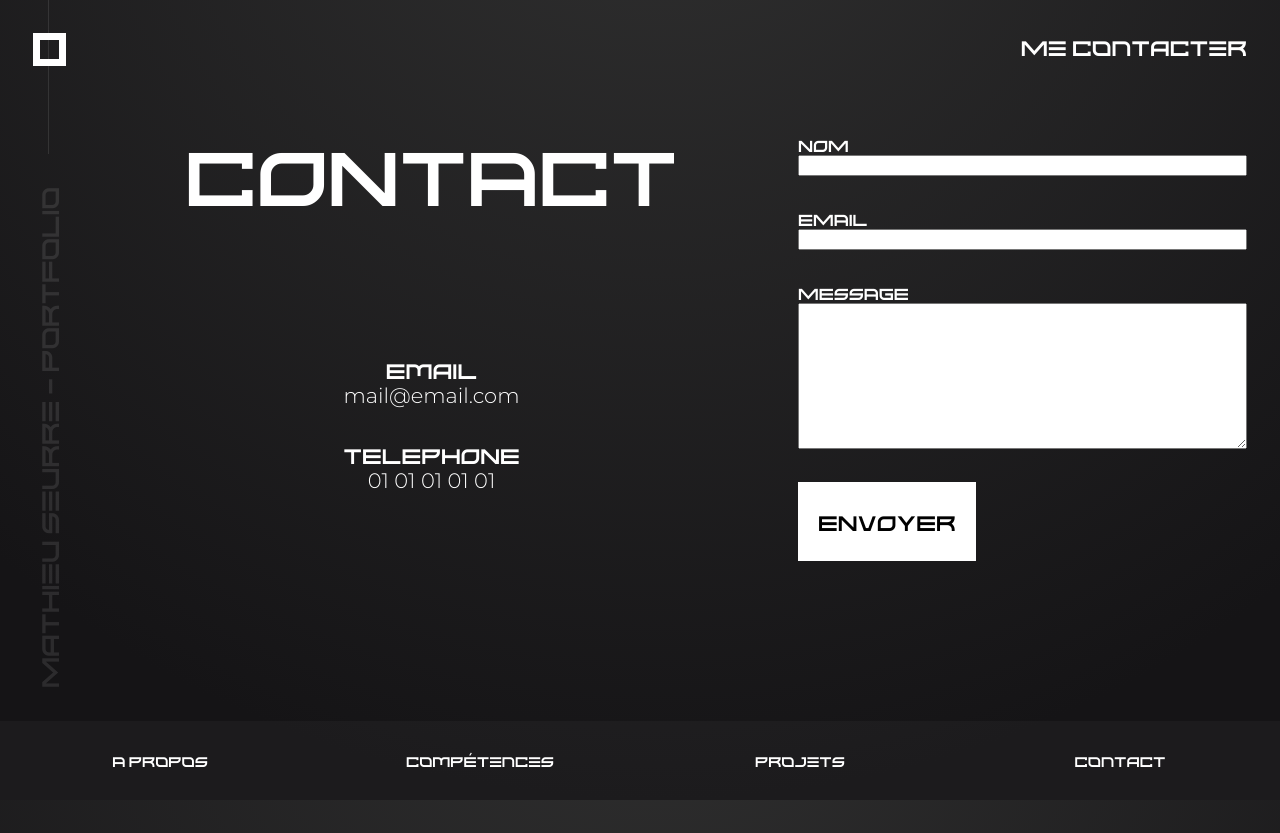
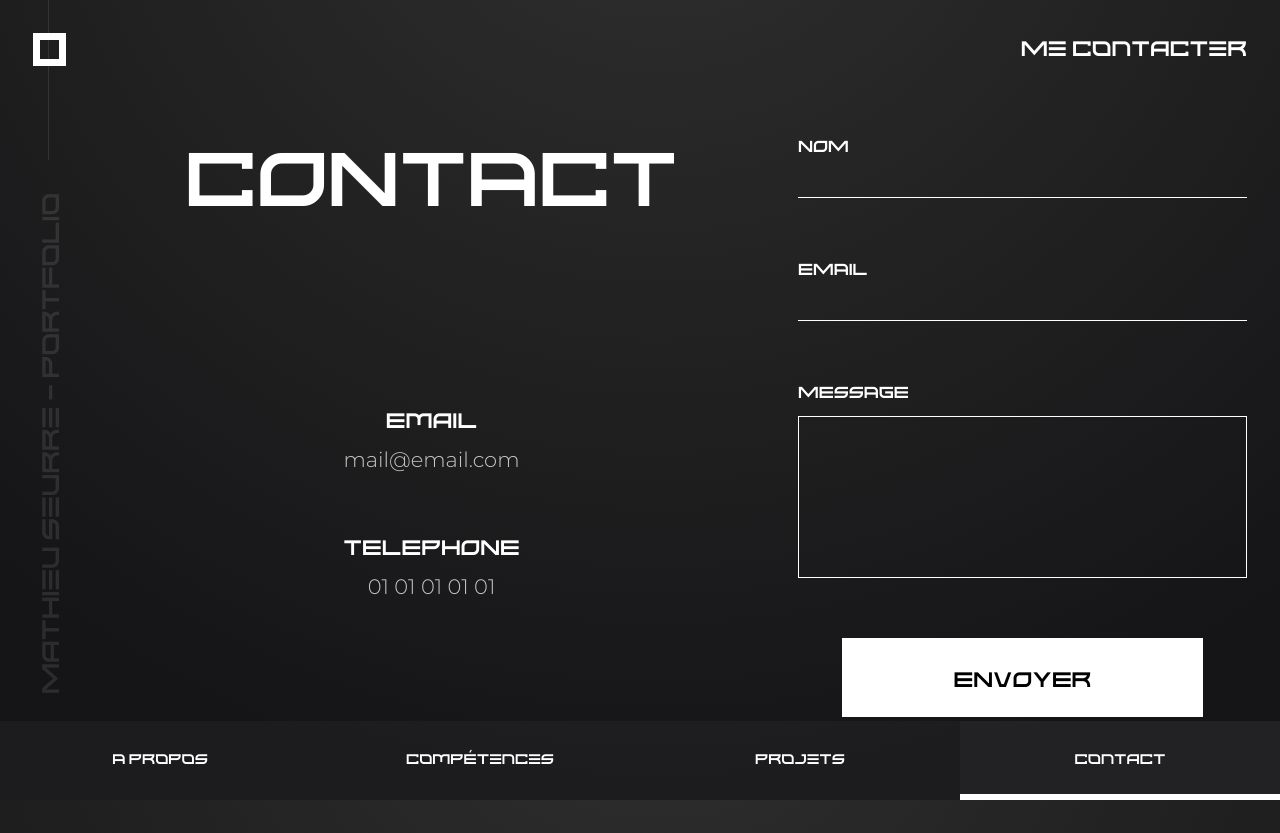
Before and after one commit to Tarborar/OC-Projet-8, a React (Create React App) app: page /contact in a window 1280 px wide. Built offline with nearby package versions, Linux system fonts and the light colour scheme.

Commit message:
Correction design

```diff
--- a/src/components/Card.jsx
+++ b/src/components/Card.jsx
@@ -1,8 +1,8 @@
 import '../styles/Card.scss'
 
-function Card(){
+function Card({onClick}){ //doit passer l'argument onClick pour le transférer l'événement au component
     return(
-        <div className='card-bloc'>
+        <div className='card-bloc' onClick={onClick}>
             <div className='card-content'>
                 <div className='card-content__information'>
                     <div className='card-content-line'></div>
--- a/src/components/Navigation.jsx
+++ b/src/components/Navigation.jsx
@@ -1,19 +1,21 @@
-import { Link } from 'react-router-dom'
+import { Link, useLocation } from 'react-router-dom'
 import '../styles/Navigation.scss'
 
 function Navigation() {
+    const location = useLocation();
+
     return (
         <nav className='navigation-navbar smallText'>
-            <Link to="/about" className='navigation-navbar__bloc noLinkDecoration'>
+            <Link to="/about" className={`navigation-navbar__bloc noLinkDecoration ${location.pathname === '/about' ? 'active' : ''}`}>
                 <div className='navigation-navbar__bloc--text noLinkDecoration'>A Propos</div>
             </Link>
-            <Link to="/skills" className='navigation-navbar__bloc noLinkDecoration'>
+            <Link to="/skills" className={`navigation-navbar__bloc noLinkDecoration ${location.pathname === '/skills' ? 'active' : ''}`}>
                 <div className='navigation-navbar__bloc--text noLinkDecoration'>Compétences</div>
             </Link>
-            <Link to="/projects" className='navigation-navbar__bloc noLinkDecoration'>
+            <Link to="/projects" className={`navigation-navbar__bloc noLinkDecoration ${location.pathname === '/projects' ? 'active' : ''}`}>
                 <div className='navigation-navbar__bloc--text noLinkDecoration'>Projets</div>
             </Link>
-            <Link to="/contact" className='navigation-navbar__bloc noLinkDecoration'>
+            <Link to="/contact" className={`navigation-navbar__bloc noLinkDecoration ${location.pathname === '/contact' ? 'active' : ''}`}>
                 <div className='navigation-navbar__bloc--text noLinkDecoration'>Contact</div>
             </Link>
         </nav>
--- a/src/pages/Contact.jsx
+++ b/src/pages/Contact.jsx
@@ -7,11 +7,11 @@ function Contact(){
             <div className='contact-bloc__information'>
                 <h2 className="titleText">CONTACT</h2>
                 <div className='contact-bloc__information--info'>
-                    <div>
+                    <div className='contact-bloc__information--info--spacing'>
                         <div className='mediumText'>Email</div>
                         <p className='mediumText montserrat'>mail@email.com</p>
                     </div>
-                    <div>
+                    <div className='contact-bloc__information--info--spacing'>
                         <div className='mediumText'>TELEPHONE</div>
                         <p className='mediumText montserrat'>01 01 01 01 01</p>
                     </div>
@@ -20,17 +20,20 @@ function Contact(){
             <form action="#" className='contact-bloc__form'>
                 <div className='input'>
                     <label htmlFor="nom">NOM</label>
-                    <input type="text" name='nom'/>
+                    <input type="text" name='nom' className='mediumText montserrat'/>
                 </div>
                 <div className='input'>
                     <label htmlFor="email">EMAIL</label>
-                    <input type="text" name='email'/>
+                    <input type="text" name='email' className='mediumText montserrat'/>
                 </div>
                 <div className='input'>
                     <label htmlFor="message">MESSAGE</label>
-                    <textarea className='textarea' name='message'/>
+                    <textarea className='textarea mediumText montserrat' name='message' />
                 </div>
-                <Button cta={"ENVOYER"} type='submit'/>
+                <div className='contact-bloc__form--position-btn'>
+                    <Button cta={"ENVOYER"} type='submit'/>
+                </div>
+
             </form>
         </div>
     );
--- a/src/pages/Projects.jsx
+++ b/src/pages/Projects.jsx
@@ -3,6 +3,7 @@ import Modal from '../components/Modal';
 
 import '../styles/Projects.scss'
 import Card from '../components/Card'
+import arrow from '../assets/arrow.svg'
 
 function Projects(){
     const [toggleState, setToggleState] = useState(1);
@@ -18,12 +19,16 @@ function Projects(){
 
     return(
         <div className='projects-page'>
-            <h2 className='titleText'>Projets</h2>
+            <h2 className='titleText'>PROJETS</h2>
             <div className='projects-bloc'>
-                <div className={toggleState === 1 ? 'projects-bloc__web active-web' : 'projects-bloc__web'} onClick={toggleModal}>
-                    <div className='projects-bloc__web--left-line'>Projet 1</div>
-                    <div className='projects-bloc__web--main-line'><Card/></div>
-                    <div className='projects-bloc__web--right-line'>Projet 1</div>
+                <div className={toggleState === 1 ? 'projects-bloc__web active-web' : 'projects-bloc__web'}>
+                    <div className='projects-bloc__web__carousel-line'></div>
+                    <div className='projects-bloc__web__carousel'>
+                        <div className='projects-bloc__web--left-line'>Projet 1 <img src={arrow} alt="" className='projects-bloc__web--left-arrow'/></div>
+                        <div className='projects-bloc__web--main-line'><Card onClick={toggleModal}/></div>
+                        <div className='projects-bloc__web--right-line'>Projet 1 <img src={arrow} alt="" className='projects-bloc__web--right-arrow'/></div>
+                    </div>
+                    <div className='projects-bloc__web__carousel-line'></div>
                 </div>
                 <div className={toggleState === 2 ? 'projects-bloc__logo active-logo' : 'projects-bloc__logo'}>
                     <div className='projects-bloc__logo__information'>
--- a/src/pages/Skills.jsx
+++ b/src/pages/Skills.jsx
@@ -16,9 +16,11 @@ function Skills() {
             {data.map((item, index) => (
                 <div key={index} className={toggleState === index ? 'skills-bloc__information skill-active' : 'skills-bloc__information'}>
                     <h2 className='titleText'>{item.title}</h2>
-                    <ul>
+                    <ul className='skills-bloc__information__ul'>
                         {item.technologies.map((tech, techIndex) => (
-                            <li key={techIndex}>{tech.name}</li>
+                            <li key={techIndex} className='skills-bloc__information__ul--li-design'>
+                                <div className='skills-bloc__information__ul--li-design--text'>{tech.name}</div>
+                            </li>
                         ))}
                     </ul>
                     <h3 className='subtitleText montserrat'>{item.subtitle}</h3>
--- a/src/styles/Contact.scss
+++ b/src/styles/Contact.scss
@@ -13,23 +13,23 @@
             flex-direction: column;
             justify-content: center;
             height: 100%;
-            gap: 33px;
+            gap: 60px;
+
+            &--spacing{
+                display: flex;
+                flex-direction: column;
+                gap: 15px;
+            }
         }
     }
 
     &__form{
         display: flex;
         flex-direction: column;
-        gap: 33px;
+        gap: 60px;
         width: 621px;
+        &--position-btn{
+            text-align: center;
+        }
     }
 }
-
-.input{
-    display: flex;
-    flex-direction: column;
-}
-
-.textarea{
-    height: 140px;
-}
--- a/src/styles/Navigation.scss
+++ b/src/styles/Navigation.scss
@@ -16,9 +16,15 @@
         align-items: center;
         justify-content: center;
         text-align: center;
+        border-bottom: 6px solid transparent;
 
         &:hover{
             background-color: rgba(255, 255, 255, 0.05);
         }
     }
 }
+
+.active {
+    background-color: rgba(255, 255, 255, 0.06);
+    border-bottom: 6px solid white;
+}
--- a/src/styles/Skills.scss
+++ b/src/styles/Skills.scss
@@ -9,6 +9,27 @@
         flex-direction: column;
         max-width: 60%;
         gap: 33px;
+
+        &__ul{
+            display: flex;
+            gap: 100px;
+
+            &--li-design{
+                display: flex;
+                justify-content: center;
+                align-items: center;
+                width: 72px;
+                height: 72px;
+                border: 1px solid rgba(255, 255, 255, 0.1);
+                transform: rotate(45deg);
+
+                &--text{
+                    transform: rotate(-45deg);
+                }
+            }
+        }
+
+
     }
 
     &__line{
@@ -39,16 +60,5 @@
 }
 
 .skill-btn-active{
-    background: linear-gradient(
-        90deg,
-        rgba(23, 22, 24, 0) 0%,
-        rgba(50, 49, 51, 0.5) 12.32%,
-        rgba(74, 73, 74, 0.5) 26.25%,
-        rgba(88, 88, 88, 0.5) 39.18%,
-        rgba(93, 93, 93, 0.5) 50%,
-        rgba(88, 88, 88, 0.5) 60.64%,
-        rgba(72, 72, 73, 0.5) 73.95%,
-        rgba(48, 47, 48, 0.5) 88.61%,
-        rgba(23, 22, 24, 0) 100%
-    );
+    background: linear-gradient(90deg, rgba(23, 22, 24, 0) 0%,  rgba(50, 49, 51, 0.5) 12.32%,rgba(74, 73, 74, 0.5) 26.25%, rgba(88, 88, 88, 0.5) 39.18%, rgba(93, 93, 93, 0.5) 50%, rgba(88, 88, 88, 0.5) 60.64%, rgba(72, 72, 73, 0.5) 73.95%, rgba(48, 47, 48, 0.5) 88.61%, rgba(23, 22, 24, 0) 100%);
 }
--- a/src/styles/utils/properties.scss
+++ b/src/styles/utils/properties.scss
@@ -10,7 +10,7 @@
 
 $backgroundColor: radial-gradient(circle farthest-side at 51.3% -27.69%, #313131 0%, #151416 100%);
 $marginSpace: 33px;
-$navigationHeight: 79px;
+$navigationHeight: 73px;
 $headerHeigth: 36px;
 $leftMargin: 152px;
 
@@ -30,6 +30,10 @@ h1, h2, h3, h4, p{
     margin: 0;
 }
 
+p{
+    opacity: 0.75;
+}
+
 .button-cta{
     background-color: white;
     border: none;
@@ -38,4 +42,29 @@ h1, h2, h3, h4, p{
     font-size: 21px;
     padding-left: 20px;
     padding-right: 20px;
+    width: 361px;
 }
+
+input[type="text"]{
+    border: none;
+    border-bottom: 1px solid white;
+    background: transparent;
+    outline: none;
+    color: white;
+}
+
+.input{
+    display: flex;
+    flex-direction: column;
+    gap: 15px;
+}
+
+.textarea{
+    height: 140px;
+    border: 1px solid white;
+    background: transparent;
+    color: white;
+    padding: 10px;
+    resize: none;
+    outline: none;
+}
```
Also changed, not shown: src/styles/Projects.scss (+38 -9 lines).
